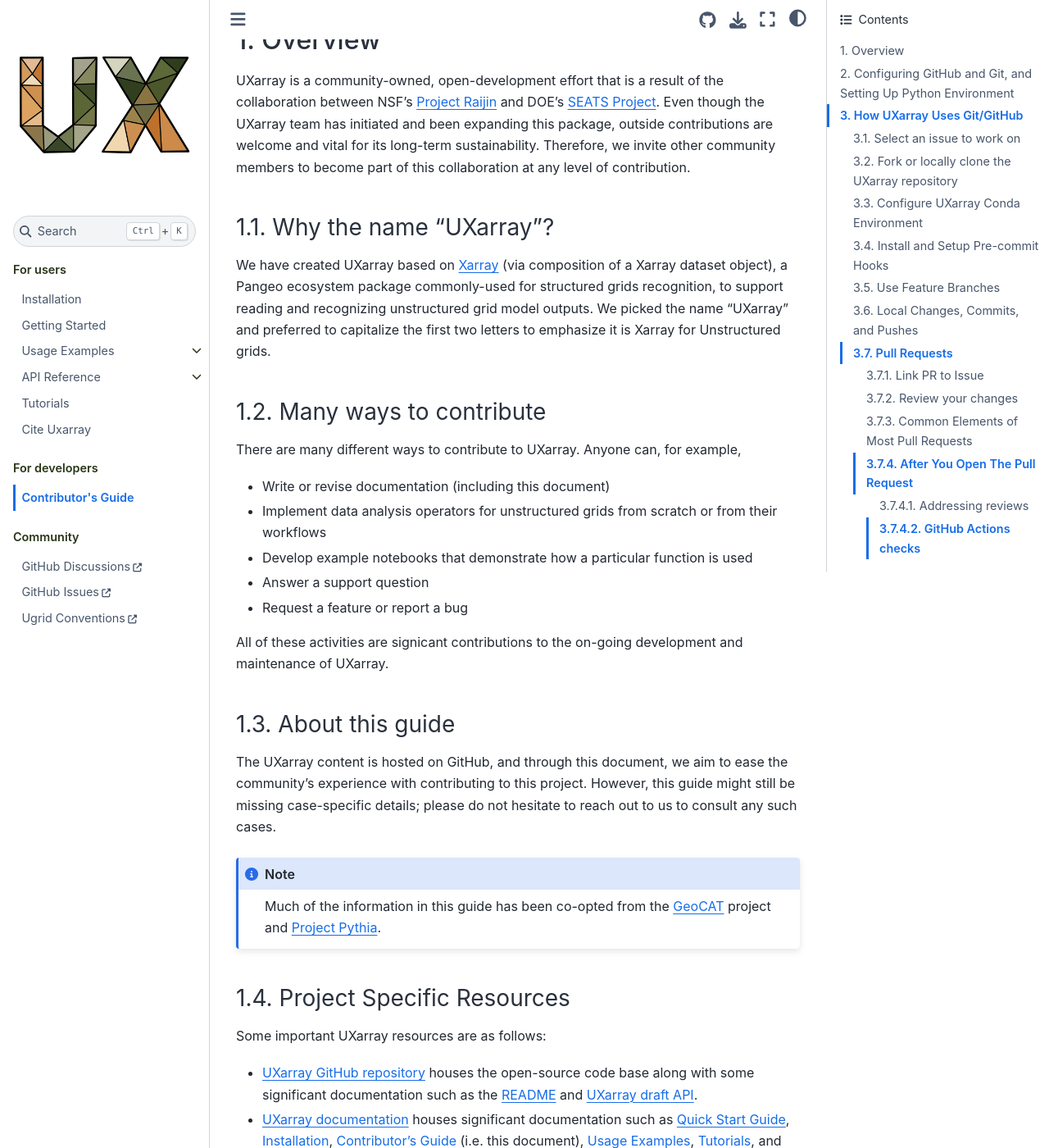
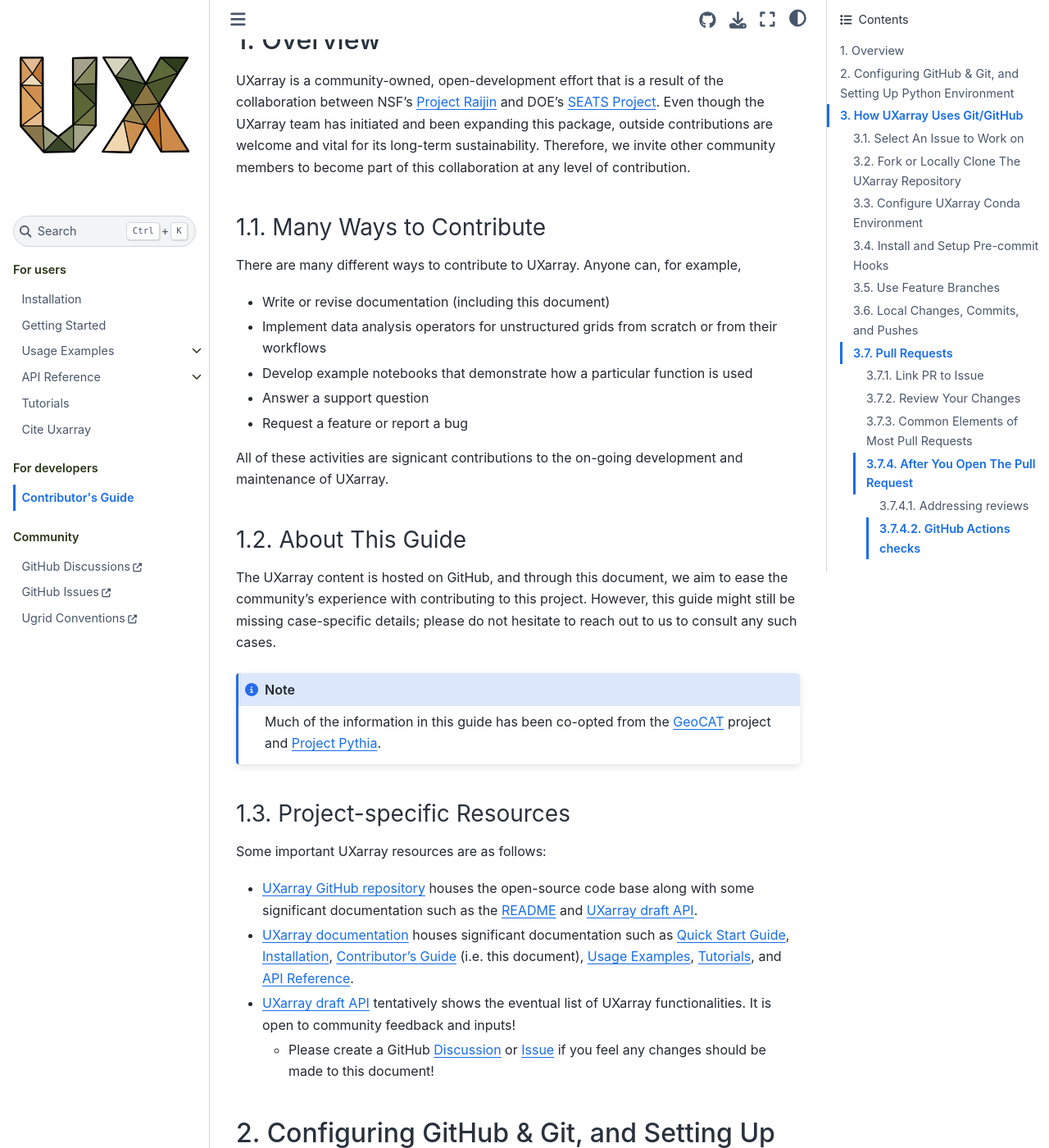
Before and after one commit to UXARRAY/uxarray, a Sphinx documentation site: the page built from docs/contributing.rst, in a window 1280 px wide and 1400 px high, scrolled down 245 px. Shown: the whole window at 82% size. Built offline with Sphinx 7.4.7 and the Sphinx Book theme 1.1.4, drawn with Linux system fonts in a browser that asks for light colours; some of the changed text lies outside the part shown.

Commit message:
Apply @rljacob's suggestion about moving a section to README. Fix some title names

```diff
--- a/docs/contributing.rst
+++ b/docs/contributing.rst
@@ -22,17 +22,7 @@
 Therefore, we invite other community members to become part of this
 collaboration at any level of contribution.
 
-1.1. Why the name "UXarray"?
-----------------------------
-
-We have created UXarray based on `Xarray <https://docs.xarray.dev/en/stable/>`_
-(via composition of a Xarray dataset object), a Pangeo ecosystem package
-commonly-used  for structured grids recognition, to support reading and
-recognizing unstructured grid model outputs. We picked the name "UXarray"
-and preferred to capitalize the first two letters to emphasize it is Xarray
-for Unstructured grids.
-
-1.2. Many ways to contribute
+1.1. Many Ways to Contribute
 ----------------------------
 
 There are many different ways to contribute to UXarray. Anyone can, for
@@ -49,7 +39,7 @@
 All of these activities are signicant contributions to the on-going
 development and maintenance of UXarray.
 
-1.3. About this guide
+1.2. About This Guide
 ---------------------
 
 The UXarray content is hosted on GitHub, and through this document,
@@ -62,7 +52,7 @@
     `GeoCAT <https://geocat.ucar.edu/pages/contributing.html>`_ project and
     `Project Pythia <https://projectpythia.org/contributing.html>`_.
 
-1.4. Project Specific Resources
+1.3. Project-specific Resources
 -------------------------------
 
 Some important UXarray resources are as follows:
@@ -86,13 +76,13 @@
     `Issue <https://github.com/UXARRAY/uxarray/issues>`_ if you feel any changes
     should be made to this document!
 
-2. Configuring GitHub and Git, and Setting Up Python Environment
-================================================================
+2. Configuring GitHub & Git, and Setting Up Python Environment
+==============================================================
 
 In this section, we will detail what is needed to be done before starting to
 contribute UXarray.
 
-2.1. Getting started with GitHub and Git
+2.1. Getting Started with GitHub and Git
 ----------------------------------------
 
 Contributing to UXarray requires using GitHub, and contributing to a GitHub
@@ -183,7 +173,7 @@
 formatting. This changes the normal workflow slightly, so in order to
 avoid any confusions, follow these steps:
 
-3.1. Select an issue to work on
+3.1. Select An Issue to Work on
 -------------------------------
 
 Virtually any work should be addressing an issue. There are a few options to
@@ -234,12 +224,12 @@
     Do not forget, early requirements analysis, specifications, and design
     discussions can avoid redundat code review and modifications later!
 
-3.2. Fork or locally clone the UXarray repository
+3.2. Fork or Locally Clone The UXarray Repository
 -------------------------------------------------
 
 Let us first make a decision of whether to fork or locally clone:
 
-3.2.1. Should you fork?
+3.2.1. Should You Fork?
 ^^^^^^^^^^^^^^^^^^^^^^^
 
 "Fork"ing a repository as described below in this section creates a copy of
@@ -278,7 +268,7 @@
 After these steps, you will have two copies of the forked UXarray repo, one remote
 and one local.
 
-3.2.2. Should you locally clone instead?
+3.2.2. Should You Locally Clone Instead?
 ^^^^^^^^^^^^^^^^^^^^^^^^^^^^^^^^^^^^^^^^
 
 In contrast to above cases that might be better suitable for fork, a regular
@@ -341,7 +331,7 @@
     described in `3.7.4.2. GitHub Actions checks`_. If there are any issues with the
     code format, it will lead the pull request to fail the pre-commit checks.
 
-3.4.1. Pre-commit setup
+3.4.1. Pre-commit Setup
 ^^^^^^^^^^^^^^^^^^^^^^^
 
 If you configured your Conda environment via the instructions in `3.3. Configure UXarray
@@ -485,7 +475,7 @@
 <https://docs.github.com/en/issues/tracking-your-work-with-issues/linking-a-pull-request-to-an-issue>`_
 for this.
 
-3.7.2. Review your changes
+3.7.2. Review Your Changes
 ^^^^^^^^^^^^^^^^^^^^^^^^^^
 
 Before you finalize opening the actual PR, it is a good practice to review the changes
```
Also changed, not shown: README.md (+42 -23 lines).
